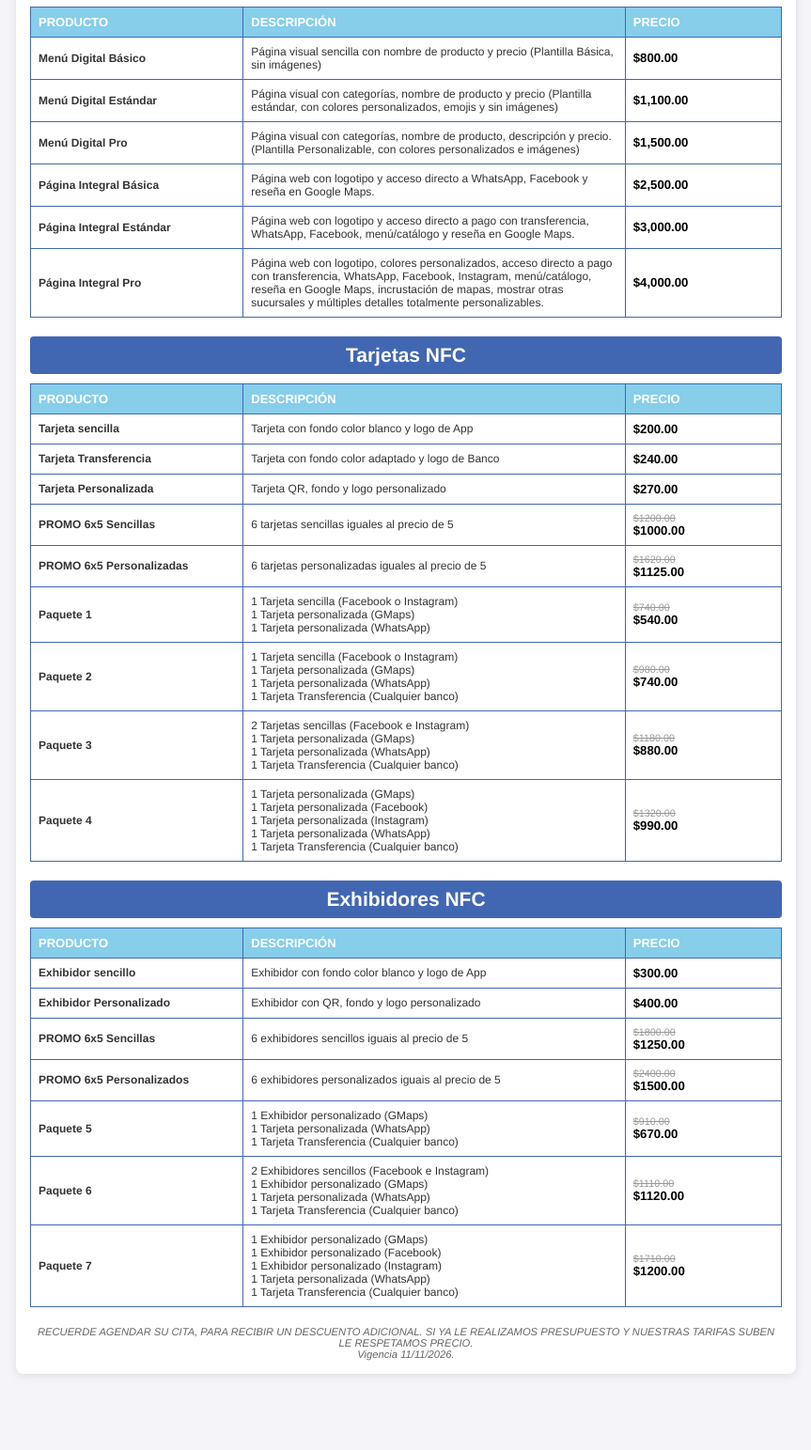
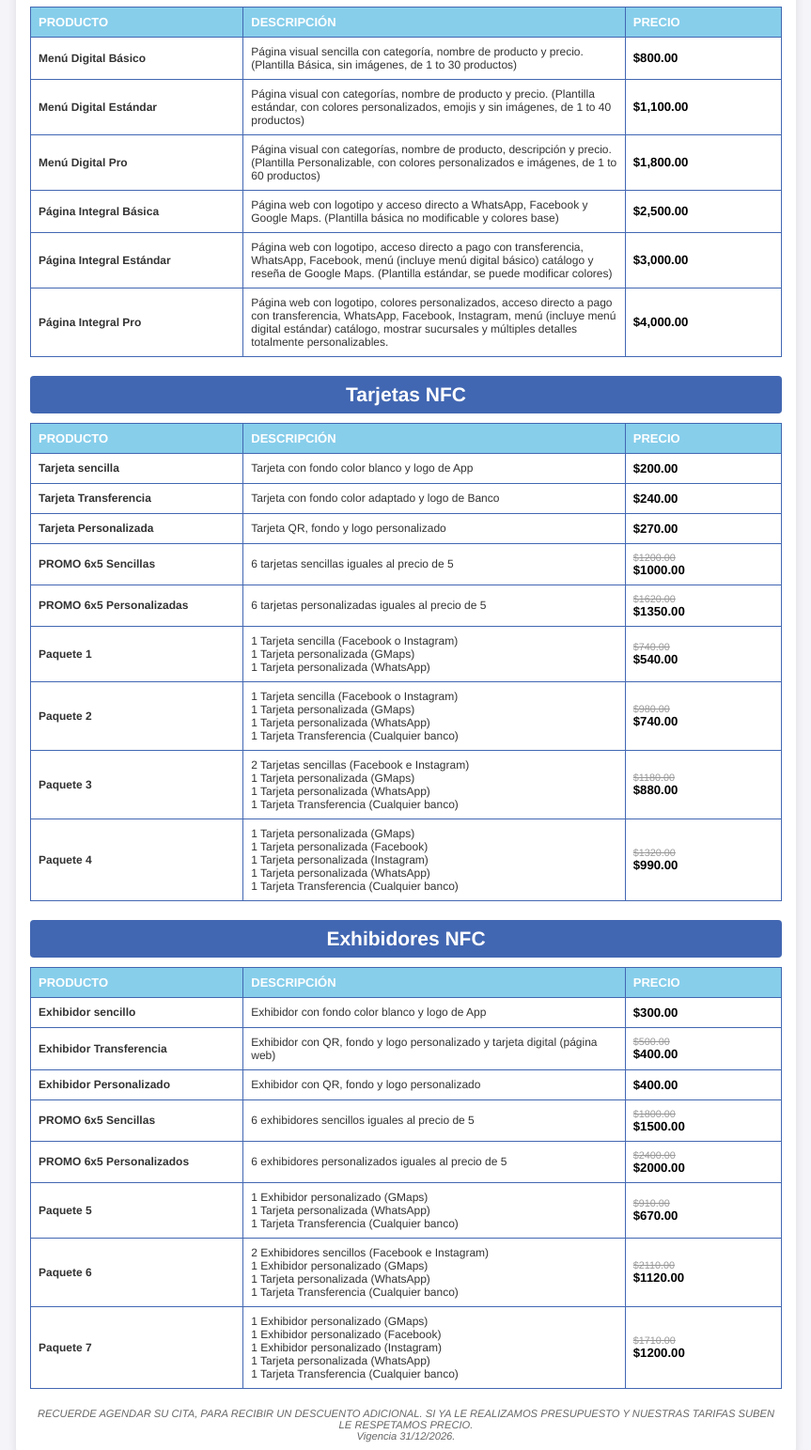
Before and after one commit to VelezServicios/VelezSmartLink, a plain HTML site: page Servicios.html in a window 1280 px wide. Shown: the part 410-1953 px from the top of the page at 94% size, without its empty margins (208-1071 px from the left). Before the commit the page ends 1882 px from the top, so only its background shows below. Drawn offline with Linux system fonts and the light colour scheme.

Commit message:
Update Servicios.html

```diff
--- a/Servicios.html
+++ b/Servicios.html
@@ -1,6 +1,7 @@
 <!DOCTYPE html>
 <html lang="es">
-<head>    <meta charset="UTF-8">
+<head>
+    <meta charset="UTF-8">
     <meta name="viewport" content="width=device-width, initial-scale=1.0">
     <title>Lista de Precios - Vélez SmartLink</title>
     <style>
@@ -131,42 +132,42 @@
         <tbody>
             <tr>
                 <td>Menú Digital Básico</td>
-                <td>Página visual sencilla con nombre de producto y precio (Plantilla Básica, sin imágenes)</td>
+                <td>Página visual sencilla con categoría, nombre de producto y precio. (Plantilla Básica, sin imágenes, de 1 to 30 productos)</td>
                 <td>
                     <span class="price-single">$800.00</span>
                 </td>
             </tr>
             <tr>
                 <td>Menú Digital Estándar</td>
-                <td>Página visual con categorías, nombre de producto y precio (Plantilla estándar, con colores personalizados, emojis y sin imágenes)</td>
+                <td>Página visual con categorías, nombre de producto y precio. (Plantilla estándar, con colores personalizados, emojis y sin imágenes, de 1 to 40 productos)</td>
                 <td>
                     <span class="price-single">$1,100.00</span>
                 </td>
             </tr>
             <tr>
                 <td>Menú Digital Pro</td>
-                <td>Página visual con categorías, nombre de producto, descripción y precio. (Plantilla Personalizable, con colores personalizados e imágenes)</td>
+                <td>Página visual con categorías, nombre de producto, descripción y precio. (Plantilla Personalizable, con colores personalizados e imágenes, de 1 to 60 productos)</td>
                 <td>
-                    <span class="price-single">$1,500.00</span>
+                    <span class="price-single">$1,800.00</span>
                 </td>
             </tr>
             <tr>
                 <td>Página Integral Básica</td>
-                <td>Página web con logotipo y acceso directo a WhatsApp, Facebook y reseña en Google Maps.</td>
+                <td>Página web con logotipo y acceso directo a WhatsApp, Facebook y Google Maps. (Plantilla básica no modificable y colores base)</td>
                 <td>
                     <span class="price-single">$2,500.00</span>
                 </td>
             </tr>
             <tr>
                 <td>Página Integral Estándar</td>
-                <td>Página web con logotipo y acceso directo a pago con transferencia, WhatsApp, Facebook, menú/catálogo y reseña en Google Maps.</td>
+                <td>Página web con logotipo, acceso directo a pago con transferencia, WhatsApp, Facebook, menú (incluye menú digital básico) catálogo y reseña de Google Maps. (Plantilla estándar, se puede modificar colores)</td>
                 <td>
                     <span class="price-single">$3,000.00</span>
                 </td>
             </tr>
             <tr>
                 <td>Página Integral Pro</td>
-                <td>Página web con logotipo, colores personalizados, acceso directo a pago con transferencia, WhatsApp, Facebook, Instagram, menú/catálogo, reseña en Google Maps, incrustación de mapas, mostrar otras sucursales y múltiples detalles totalmente personalizables.</td>
+                <td>Página web con logotipo, colores personalizados, acceso directo a pago con transferencia, WhatsApp, Facebook, Instagram, menú (incluye menú digital estándar) catálogo, mostrar sucursales y múltiples detalles totalmente personalizables.</td>
                 <td>
                     <span class="price-single">$4,000.00</span>
                 </td>
@@ -219,7 +220,7 @@
                 <td>6 tarjetas personalizadas iguales al precio de 5</td>
                 <td>
                     <span class="price-old">$1620.00</span>
-                    <span class="price-new">$1125.00</span>
+                    <span class="price-new">$1350.00</span>
                 </td>
             </tr>
             <tr>
@@ -296,6 +297,14 @@
                 </td>
             </tr>
             <tr>
+                <td>Exhibidor Transferencia</td>
+                <td>Exhibidor con QR, fondo y logo personalizado y tarjeta digital (página web)</td>
+                <td>
+                    <span class="price-old">$500.00</span>
+                    <span class="price-new">$400.00</span>
+                </td>
+            </tr>
+            <tr>
                 <td>Exhibidor Personalizado</td>
                 <td>Exhibidor con QR, fondo y logo personalizado</td>
                 <td>
@@ -304,18 +313,18 @@
             </tr>
             <tr>
                 <td>PROMO 6x5 Sencillas</td>
-                <td>6 exhibidores sencillos iguais al precio de 5</td>
+                <td>6 exhibidores sencillos iguales al precio de 5</td>
                 <td>
                     <span class="price-old">$1800.00</span>
-                    <span class="price-new">$1250.00</span>
+                    <span class="price-new">$1500.00</span>
                 </td>
             </tr>
             <tr>
                 <td>PROMO 6x5 Personalizados</td>
-                <td>6 exhibidores personalizados iguais al precio de 5</td>
+                <td>6 exhibidores personalizados iguales al precio de 5</td>
                 <td>
                     <span class="price-old">$2400.00</span>
-                    <span class="price-new">$1500.00</span>
+                    <span class="price-new">$2000.00</span>
                 </td>
             </tr>
             <tr>
@@ -339,7 +348,7 @@
                     1 Tarjeta Transferencia (Cualquier banco)
                 </td>
                 <td>
-                    <span class="price-old">$1110.00</span>
+                    <span class="price-old">$2110.00</span>
                     <span class="price-new">$1120.00</span>
                 </td>
             </tr>
@@ -362,7 +371,7 @@
 
     <div class="footer-note">
         RECUERDE AGENDAR SU CITA, PARA RECIBIR UN DESCUENTO ADICIONAL. SI YA LE REALIZAMOS PRESUPUESTO Y NUESTRAS TARIFAS SUBEN LE RESPETAMOS PRECIO.<br>
-        Vigencia 11/11/2026.
+        Vigencia 31/12/2026.
     </div>
 </div>
 
```
